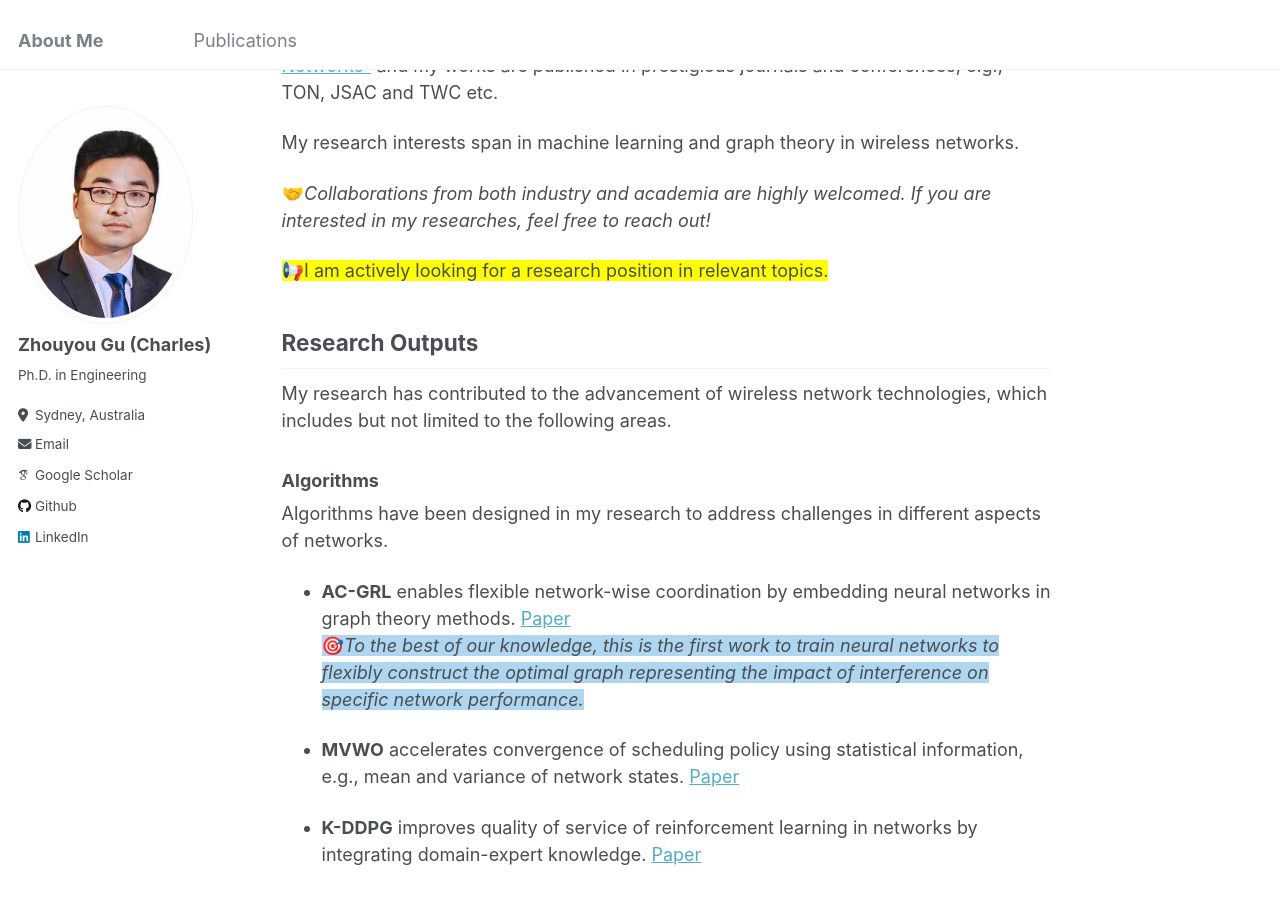
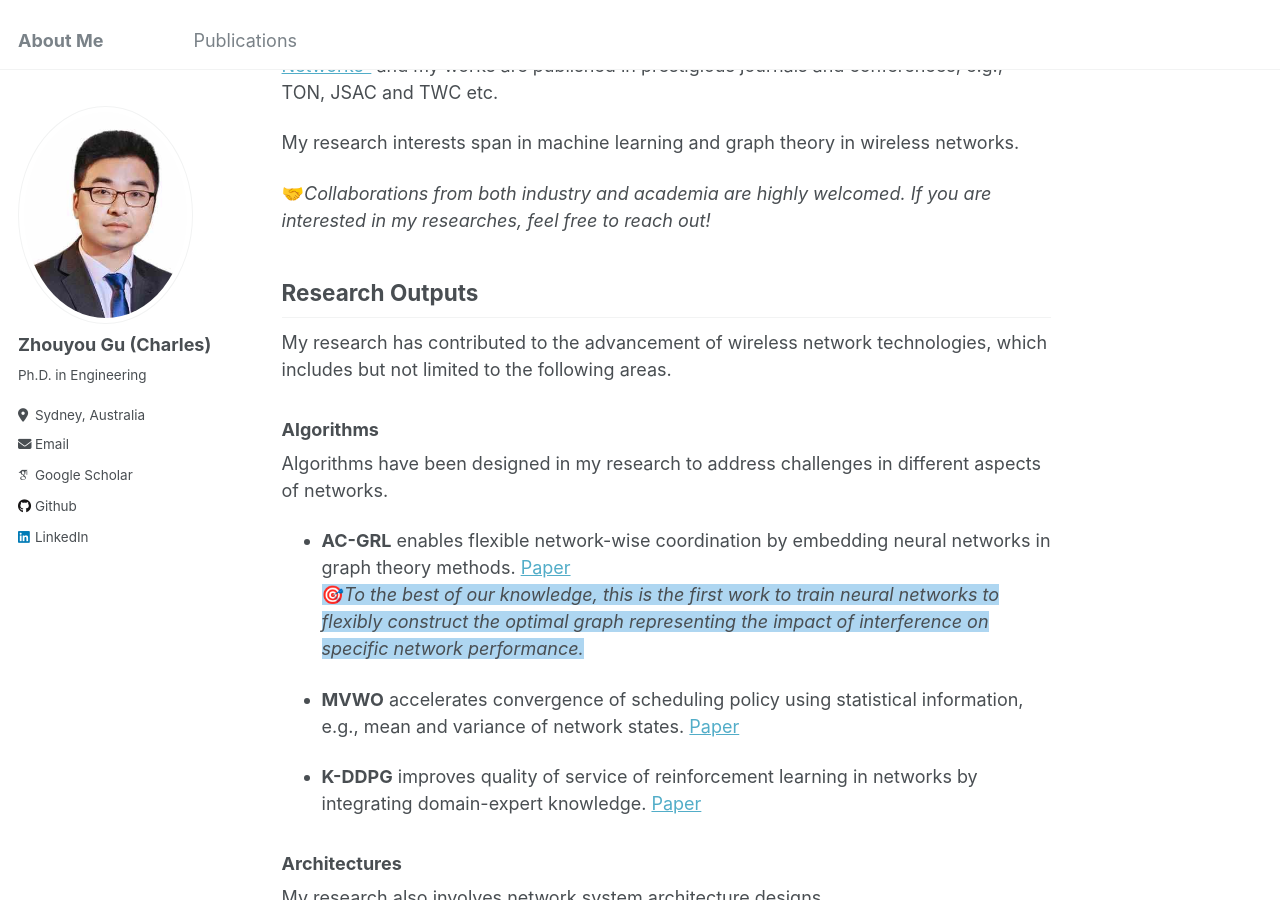
Before and after one commit to zhouyou-gu/zhouyou-gu.github.io, a Jekyll site: the page built from _pages/about.md, in a window 1280 px wide and 900 px high, scrolled down 404 px. Built offline with Jekyll 4.4.1, drawn with Linux system fonts in a browser that asks for light colours; some web fonts are replaced.

Commit message:
modified:   _pages/about.md

```diff
--- a/_pages/about.md
+++ b/_pages/about.md
@@ -18,7 +18,7 @@ My research interests span in machine learning and graph theory in wireless netw
 
 🤝*Collaborations from both industry and academia are highly welcomed. If you are interested in my researches, feel free to reach out!*
 
-<span style="background-color: yellow;">📢I am actively looking for a research position in relevant topics.</span>
+<!-- <span style="background-color: yellow;">📢I am actively looking for a research position in relevant topics.</span> -->
 
 ## Research Outputs
 
```
